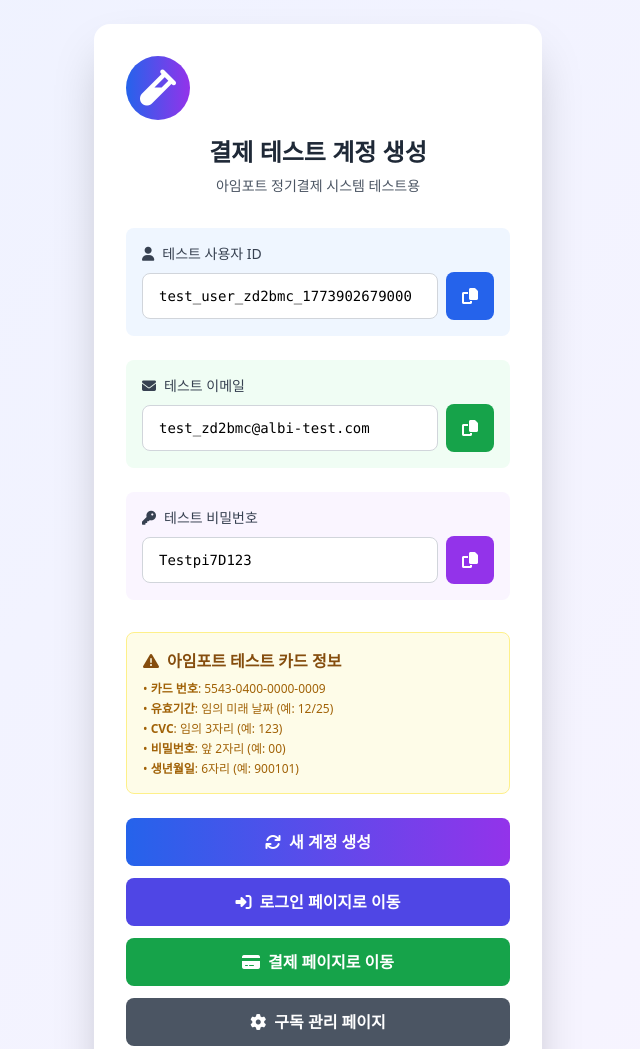
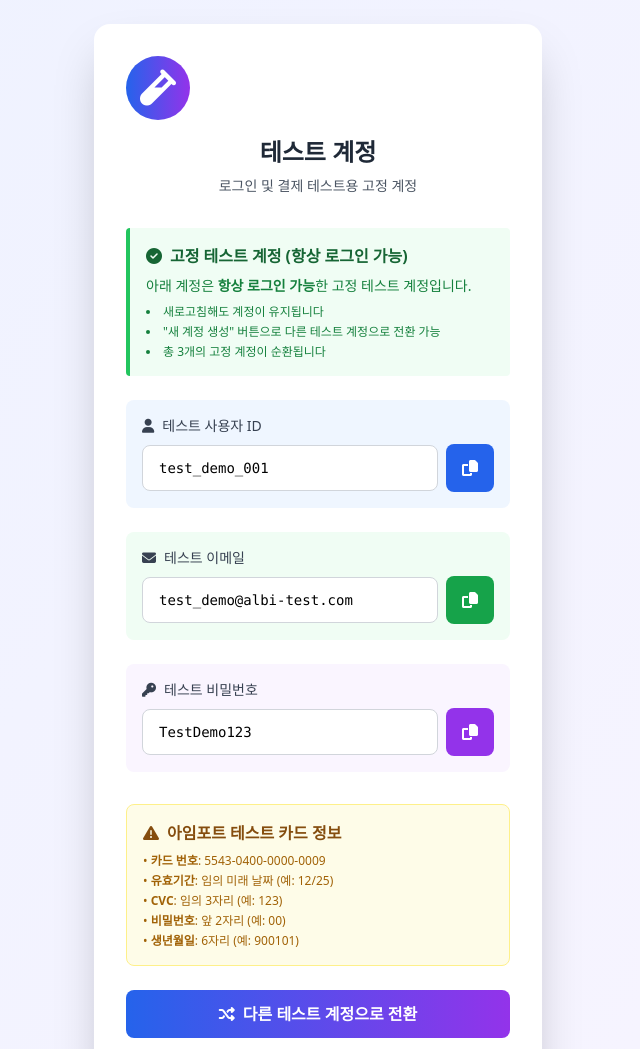
Before and after one commit to sks4266-bit/albi-app, a website: page public/test-account.html in a window 1280 px wide. Shown: the top 1049 px of the page, without its empty margins (322-962 px from the left). Drawn offline with nearby package versions, Linux system fonts and the light colour scheme.

Commit message:
feat: Add fixed test accounts that persist across page refreshes
- Replace random account generation with 3 fixed test accounts
- Accounts: test_demo@albi-test.com, test_user@albi-test.com, test_albi@albi-test.com
- Passwords: TestDemo123, TestUser123, TestAlbi123
- Add account rotation with 'Switch Account' button
- Add green notification box explaining fixed accounts
- Accounts are saved in localStorage and persist across refreshes
- Always login-ready accounts for testing

```diff
--- a/public/test-account.html
+++ b/public/test-account.html
@@ -15,8 +15,24 @@
             <div class="inline-block bg-gradient-to-r from-blue-600 to-purple-600 text-white text-4xl w-16 h-16 rounded-full flex items-center justify-center mb-4">
                 <i class="fas fa-vial"></i>
             </div>
-            <h1 class="text-2xl font-bold text-gray-800 mb-2">결제 테스트 계정 생성</h1>
-            <p class="text-sm text-gray-600">아임포트 정기결제 시스템 테스트용</p>
+            <h1 class="text-2xl font-bold text-gray-800 mb-2">테스트 계정</h1>
+            <p class="text-sm text-gray-600">로그인 및 결제 테스트용 고정 계정</p>
+        </div>
+
+        <!-- 고정 계정 안내 -->
+        <div class="bg-green-50 border-l-4 border-green-500 p-4 mb-6 rounded">
+            <h3 class="text-green-800 font-semibold mb-2 flex items-center gap-2">
+                <i class="fas fa-check-circle"></i>
+                고정 테스트 계정 (항상 로그인 가능)
+            </h3>
+            <p class="text-green-700 text-sm mb-2">
+                아래 계정은 <strong>항상 로그인 가능</strong>한 고정 테스트 계정입니다.
+            </p>
+            <ul class="text-green-700 text-xs space-y-1 list-disc list-inside">
+                <li>새로고침해도 계정이 유지됩니다</li>
+                <li>"새 계정 생성" 버튼으로 다른 테스트 계정으로 전환 가능</li>
+                <li>총 3개의 고정 계정이 순환됩니다</li>
+            </ul>
         </div>
 
         <!-- 테스트 계정 정보 생성 -->
@@ -82,7 +98,7 @@
         <div class="space-y-3">
             <button onclick="generateNewAccount()"
                     class="w-full bg-gradient-to-r from-blue-600 to-purple-600 text-white font-bold py-3 rounded-lg hover:from-blue-700 hover:to-purple-700 transition">
-                <i class="fas fa-sync mr-2"></i>새 계정 생성
+                <i class="fas fa-random mr-2"></i>다른 테스트 계정으로 전환
             </button>
 
             <a href="/login.html"
@@ -147,39 +163,70 @@
     </div>
 
     <script>
-        // 페이지 로드 시 자동 생성
+        // 고정된 테스트 계정 (항상 로그인 가능)
+        const FIXED_ACCOUNTS = [
+            {
+                userId: 'test_demo_001',
+                email: 'test_demo@albi-test.com',
+                password: 'TestDemo123'
+            },
+            {
+                userId: 'test_user_002',
+                email: 'test_user@albi-test.com',
+                password: 'TestUser123'
+            },
+            {
+                userId: 'test_albi_003',
+                email: 'test_albi@albi-test.com',
+                password: 'TestAlbi123'
+            }
+        ];
+
+        let currentAccountIndex = 0;
+
+        // 페이지 로드 시 localStorage 확인
         window.addEventListener('load', () => {
-            generateNewAccount();
+            // localStorage에 저장된 계정이 있으면 사용, 없으면 첫 번째 고정 계정 사용
+            const savedEmail = localStorage.getItem('test_email');
+            const savedPassword = localStorage.getItem('test_password');
+
+            if (savedEmail && savedPassword && savedEmail.includes('@albi-test.com')) {
+                // 저장된 계정이 고정 계정 중 하나인지 확인
+                const savedAccount = FIXED_ACCOUNTS.find(acc => acc.email === savedEmail);
+                if (savedAccount) {
+                    currentAccountIndex = FIXED_ACCOUNTS.indexOf(savedAccount);
+                    loadAccount(savedAccount);
+                } else {
+                    // 저장된 계정이 고정 계정이 아니면 첫 번째 계정 사용
+                    loadAccount(FIXED_ACCOUNTS[0]);
+                }
+            } else {
+                // 저장된 계정이 없으면 첫 번째 고정 계정 사용
+                loadAccount(FIXED_ACCOUNTS[0]);
+            }
         });
 
-        // 새 테스트 계정 생성
+        // 계정 정보 로드
+        function loadAccount(account) {
+            document.getElementById('test-user-id').value = account.userId;
+            document.getElementById('test-email').value = account.email;
+            document.getElementById('test-password').value = account.password;
+
+            // localStorage에 저장
+            localStorage.setItem('test_user_id', account.userId);
+            localStorage.setItem('test_email', account.email);
+            localStorage.setItem('test_password', account.password);
+
+            console.log('✅ Test account loaded:', account);
+        }
+
+        // 새 테스트 계정 생성 (고정 계정 순환)
         function generateNewAccount() {
-            const timestamp = Date.now();
-            const randomStr = Math.random().toString(36).substring(2, 8);
+            currentAccountIndex = (currentAccountIndex + 1) % FIXED_ACCOUNTS.length;
+            loadAccount(FIXED_ACCOUNTS[currentAccountIndex]);
 
-            // 테스트 사용자 ID 생성
-            const userId = `test_user_${randomStr}_${timestamp}`;
-            document.getElementById('test-user-id').value = userId;
-
-            // 테스트 이메일 생성
-            const testEmail = `test_${randomStr}@albi-test.com`;
-            document.getElementById('test-email').value = testEmail;
-
-            // 테스트 비밀번호 생성 (8자리 영숫자)
-            const chars = 'ABCDEFGHIJKLMNOPQRSTUVWXYZabcdefghijklmnopqrstuvwxyz0123456789';
-            let password = 'Test';
-            for (let i = 0; i < 4; i++) {
-                password += chars.charAt(Math.floor(Math.random() * chars.length));
-            }
-            password += '123';
-            document.getElementById('test-password').value = password;
-
-            console.log('✅ Test account generated:', { userId, testEmail, password });
-
-            // localStorage에 저장 (결제 페이지에서 자동 입력용)
-            localStorage.setItem('test_user_id', userId);
-            localStorage.setItem('test_email', testEmail);
-            localStorage.setItem('test_password', password);
+            // 알림 표시
+            alert(`테스트 계정이 변경되었습니다!\n\n이메일: ${FIXED_ACCOUNTS[currentAccountIndex].email}\n비밀번호: ${FIXED_ACCOUNTS[currentAccountIndex].password}`);
         }
 
         // 클립보드 복사
```
